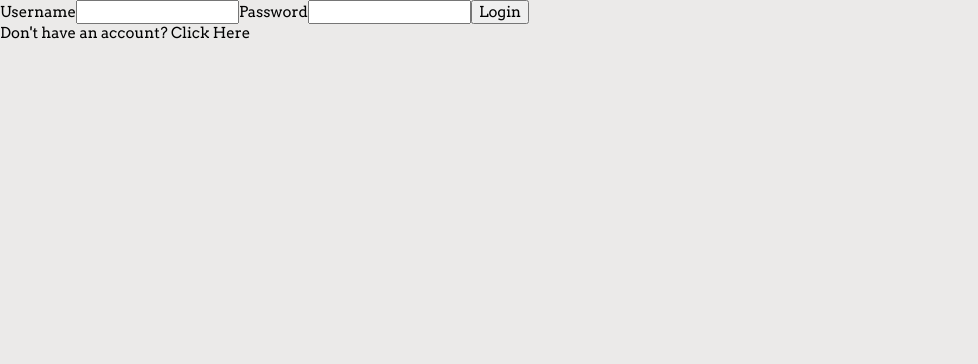
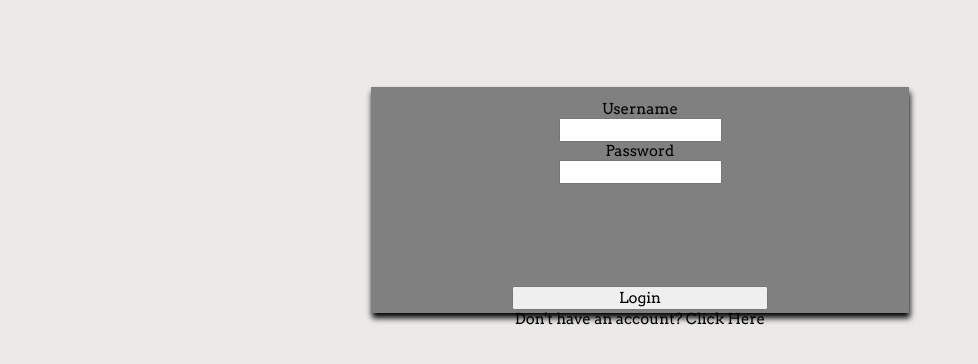
Before and after one commit to pauldamico/dog-tracker, a React (Create React App) app in the folder client/: page /login in a window 1280 px wide. Shown: the top 364 px of the page, without its empty margins (0-978 px from the left). Built offline with nearby package versions, Linux system fonts and the light colour scheme.

Commit message:
added some login page css

```diff
--- a/client/src/App.css
+++ b/client/src/App.css
@@ -20,6 +20,36 @@ a {
 .profile-form-div {
   display: flex;
   justify-content: left;
+}
+.auth-main-div{
+  display: flex;
+
+  height: 50vh;
+  justify-content: center;
+  align-items: center;
+}
+.auth-form{
+  padding: 1%;
+  width:40%;
+  text-align: center;
+  box-shadow: 1px 5px 6px 0px;
+  display: flex;
+  flex-direction: column;
+  background-color: grey;
+  height: 50%;
+  align-items: center;
+
+}
+
+.auth-form>button{
+  margin-top:20%;
+width:50%
+}
+
+.main-profile-div2{
+
+  display: flex;
+  background-color: black;
 }
 
 .nav-div {
--- a/client/src/components/Auth.js
+++ b/client/src/components/Auth.js
@@ -26,8 +26,8 @@ export default function Auth(props) {
   };
 
   return (
-    <div>
-      <form onSubmit={updateUserHandler}>
+    <div className="auth-main-div">
+      <form className="auth-form" onSubmit={updateUserHandler}>
         <label>Username</label>
         <input name="username" onChange={userChangeHandler} type="text" />
         <label>Password</label>
--- a/client/src/components/profile/DogProfile.js
+++ b/client/src/components/profile/DogProfile.js
@@ -14,12 +14,12 @@ export default function DogProfile() {
   }
 
   return (
-    <div>
+    <div className="main-profile-div">
 
 
       <div>
         {profiles.length < 1 && (
-          <div className="profile-form-div">
+          <div>
             <DogAddForm
               submitUpdatedProfile={submitUpdatedProfile}
               addNewProfile={addNewProfile}
```
